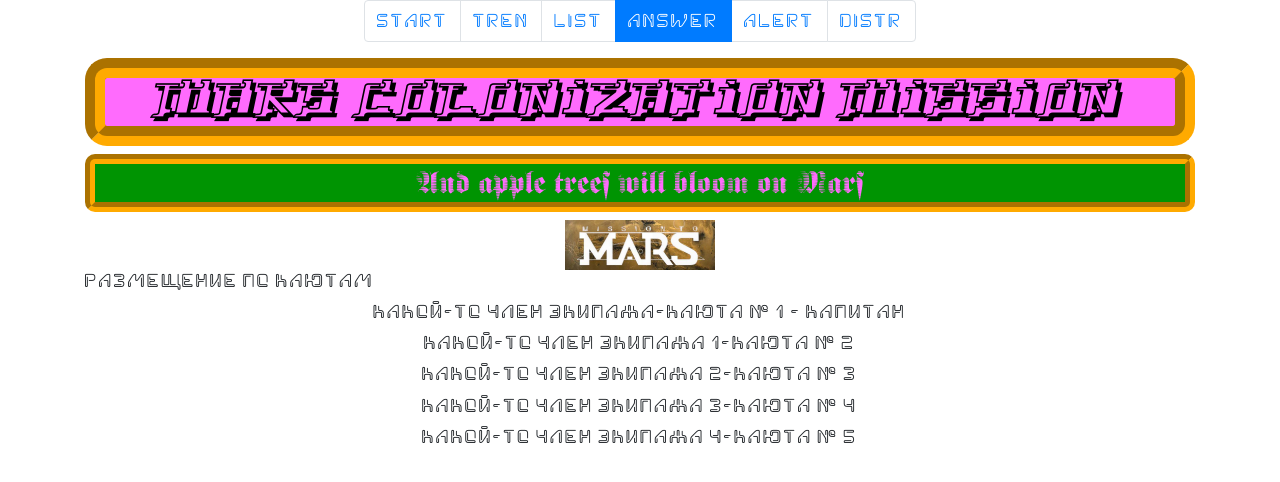
After one commit to Andrey79866568/my-first-repository, a Flask app: page /distribution in a window 1280 px wide. The commit adds this page. Shown: the top 482 px of the page. Run offline with Flask 2, Linux system fonts and the light colour scheme; some libraries are stand-ins or nearby versions.

Commit message:
По каютам!

```diff
--- a/my_site.py
+++ b/my_site.py
@@ -75,12 +75,23 @@ def answer():
 
 @app.route('/alert')
 def alert():
-    params_alert = params.copy()
-    params_alert['style'] = '/static/css/alert_style.css'
-    form = AlertForm()
-    if form.validate_on_submit():
-        return redirect('/success')
-    return render_template('alert.html', form=form, **params_alert)
+    if request.method == 'GET':
+        params_alert = params.copy()
+        params_alert['style'] = '/static/css/alert_style.css'
+        form = AlertForm()
+        if form.validate_on_submit():
+            return redirect('/success')
+        return render_template('alert.html', form=form, **params_alert)
+    elif request.method == 'POST':
+        print(request.form)
+        return 'Тревога успешно объявлена'
+
+
+@app.route('/distribution')
+def distribution():
+    list_rasp = ['Какой-то член экипажа', 'Какой-то член экипажа 1', 'Какой-то член экипажа 2',
+                 'Какой-то член экипажа 3', 'Какой-то член экипажа 4']
+    return render_template('distribution.html', list_rasp=list_rasp, **params)
 
 
 if __name__ == '__main__':
--- a/static/css/style.css
+++ b/static/css/style.css
@@ -28,7 +28,7 @@ h4 {
 	src: local(KaifShr),
 	    url(fonts/KaifShr.otf);
 }
-ul, ol {
+ul, ol, h2, h6 {
     font-family: KaifShr, serif;
     font-size: 120%
 }
--- a/templates/base_nav.html
+++ b/templates/base_nav.html
@@ -25,7 +25,7 @@
                 <a class="page-link" href="/answer">answer<span class="sr-only">(current)</span></a>
             </li>
             <li class="page-item"><a class="page-link" href="/alert">alert</a></li>
-            <li class="page-item"><a class="page-link" href="#">6</a></li>
+            <li class="page-item"><a class="page-link" href="/distribution">distr</a></li>
 
           </ul>
         </nav>
--- /dev/null
+++ b/templates/distribution.html
@@ -0,0 +1,13 @@
+{% extends "base_nav.html" %}
+
+{% block content %}
+    {% set form = 'Каюта №' %}
+    <h2>Размещение по каютам</h2>
+    {% for i in list_rasp %}
+        {% if loop.first %}
+            <h6 align="center">{{ i }}-{{ form }} {{ loop.index }} - капитан</h6>
+        {% else %}
+            <h6 align="center">{{ i }}-{{ form }} {{ loop.index }}</h6>
+        {% endif %}
+    {% endfor %}
+{% endblock %}
```
